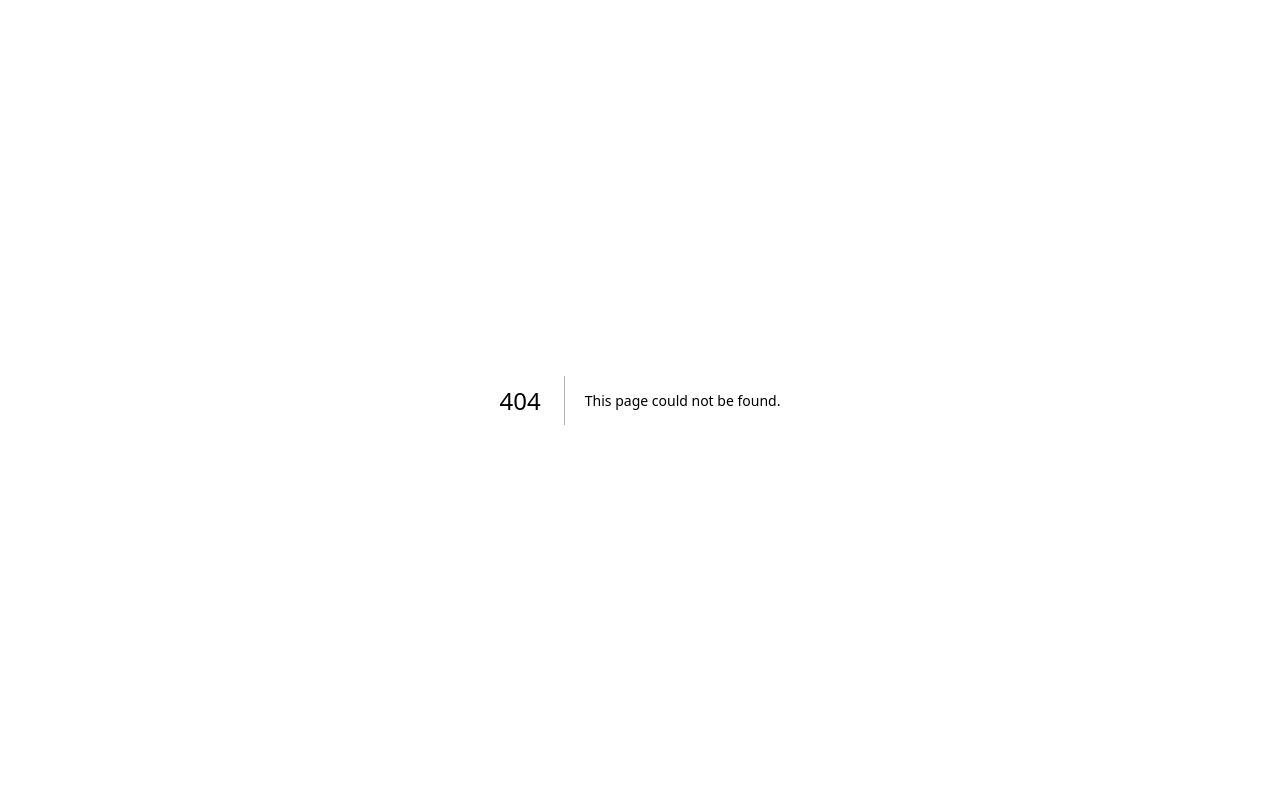
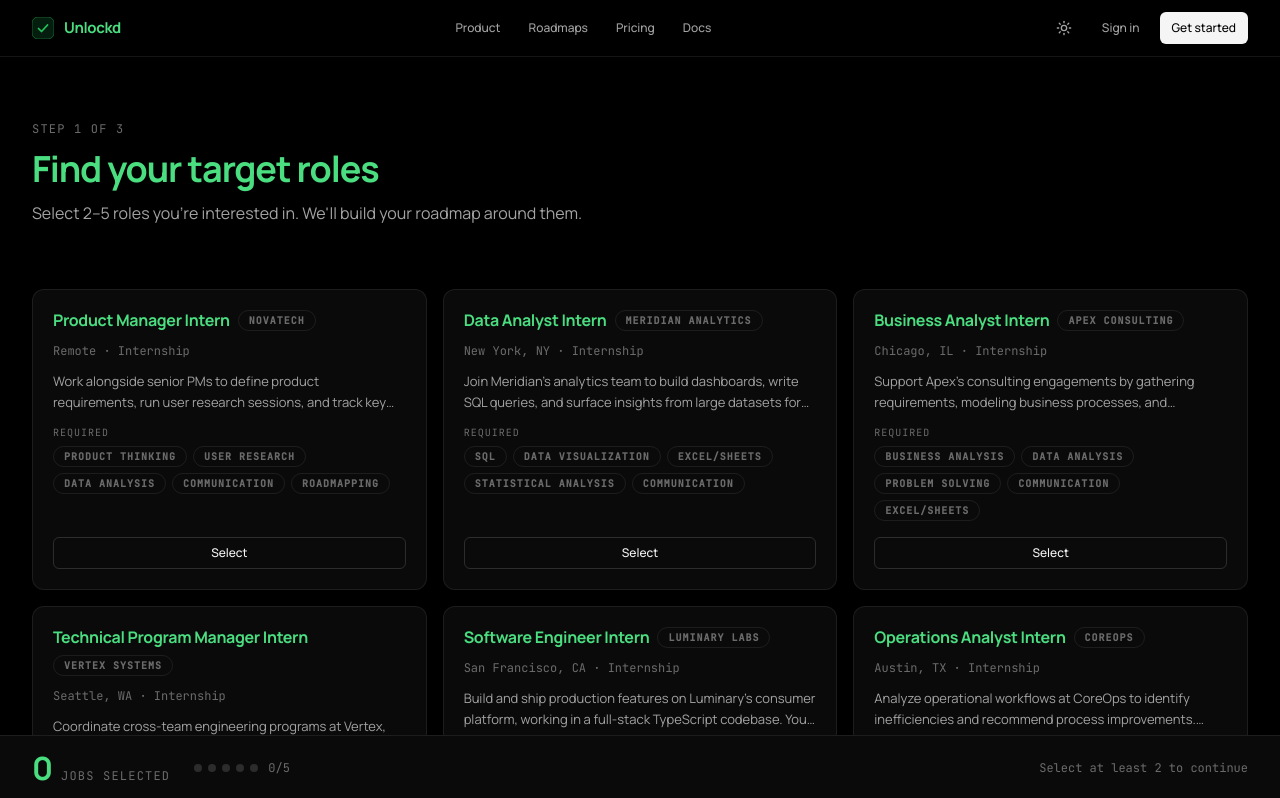
Before and after one commit to vishnu2007dev/Spartans, a Next.js app in the folder frontend/: page /jobs in a window 1280 px wide. Before the commit this address had no page. Shown: the top 798 px of the page. Built offline with nearby package versions, Linux system fonts and the light colour scheme.

Commit message:
feat: add job discovery page with selection logic, shadcn components, and green design system

```diff
--- /dev/null
+++ b/frontend/app/jobs/page.tsx
@@ -0,0 +1,118 @@
+"use client";
+
+import { useState } from "react";
+import { useRouter } from "next/navigation";
+import { Nav } from "@/components/landing/Nav";
+import { JobGrid } from "@/components/JobGrid";
+import { SelectionCounter } from "@/components/SelectionCounter";
+import { Button } from "@/components/ui/button";
+import { jobs } from "@/lib/jobs";
+import { useAppContext } from "@/lib/context";
+import type { SelectedJob } from "@/lib/types";
+
+const MIN = 2;
+const MAX = 5;
+
+export default function JobsPage() {
+  const router = useRouter();
+  const { setSelectedJobs } = useAppContext();
+  const [selectedIds, setSelectedIds] = useState<Set<string>>(new Set());
+
+  const maxReached = selectedIds.size >= MAX;
+
+  function handleToggle(id: string) {
+    setSelectedIds((prev) => {
+      const next = new Set(prev);
+      if (next.has(id)) {
+        next.delete(id);
+      } else if (next.size < MAX) {
+        next.add(id);
+      }
+      return next;
+    });
+  }
+
+  function handleAnalyze() {
+    const selected: SelectedJob[] = jobs
+      .filter((j) => selectedIds.has(j.id))
+      .map(({ title, company, description, requiredSkills }) => ({
+        title,
+        company,
+        description,
+        requiredSkills,
+      }));
+    setSelectedJobs(selected);
+    router.push("/analyze");
+  }
+
+  return (
+    <div style={{ backgroundColor: "var(--bg)", minHeight: "100vh" }}>
+      <Nav />
+
+      <main className="mx-auto max-w-[1280px] px-5 lg:px-8 pb-32">
+        {/* Page header */}
+        <div className="py-16">
+          <p
+            className="font-mono text-xs uppercase tracking-widest mb-3"
+            style={{ color: "var(--text-dim)" }}
+          >
+            Step 1 of 3
+          </p>
+          <h1
+            className="text-4xl font-bold tracking-tight mb-3"
+            style={{
+              color: "var(--heading)",
+              fontFamily: "var(--font-manrope)",
+              letterSpacing: "-0.03em",
+            }}
+          >
+            Find your target roles
+          </h1>
+          <p
+            className="text-base max-w-xl"
+            style={{ color: "var(--text-muted)" }}
+          >
+            Select 2–5 roles you&apos;re interested in. We&apos;ll build your roadmap around them.
+          </p>
+        </div>
+
+        {/* Max-reached banner */}
+        {maxReached && (
+          <div
+            className="mb-6 rounded-xl px-5 py-3 text-sm font-mono"
+            style={{
+              border: "1px solid var(--accent)",
+              backgroundColor: "var(--accent-soft)",
+              color: "var(--text-muted)",
+            }}
+          >
+            You&apos;ve selected the maximum of {MAX} roles.
+          </div>
+        )}
+
+        {/* Job grid */}
+        <JobGrid
+          jobs={jobs}
+          selectedIds={selectedIds}
+          onToggle={handleToggle}
+          maxReached={maxReached}
+        />
+
+        {/* CTA */}
+        <div className="mt-10 flex justify-center sm:justify-end">
+          <Button
+            size="lg"
+            disabled={selectedIds.size < MIN}
+            onClick={handleAnalyze}
+            className="w-full sm:w-auto"
+          >
+            Analyze My Readiness
+          </Button>
+        </div>
+      </main>
+
+      {/* Selection counter — sticky bottom */}
+      <SelectionCounter count={selectedIds.size} min={MIN} max={MAX} />
+    </div>
+  );
+}
--- /dev/null
+++ b/frontend/components/JobCard.tsx
@@ -0,0 +1,104 @@
+"use client";
+
+import { CheckCircle2 } from "lucide-react";
+import { Badge } from "@/components/ui/badge";
+import { Button } from "@/components/ui/button";
+import { cn } from "@/lib/utils";
+import type { Job } from "@/lib/types";
+
+interface JobCardProps {
+  job: Job;
+  selected: boolean;
+  onToggle: () => void;
+  disabled?: boolean;
+}
+
+export function JobCard({ job, selected, onToggle, disabled }: JobCardProps) {
+  return (
+    <div
+      className={cn(
+        "relative rounded-xl p-5 flex flex-col gap-3 transition-all",
+        selected
+          ? "border border-[var(--accent)]"
+          : disabled
+          ? "border border-[var(--border)] opacity-40 cursor-not-allowed"
+          : "border border-[var(--border)] hover:border-[var(--border-strong)]"
+      )}
+      style={{
+        backgroundColor: selected ? "var(--accent-soft)" : "var(--bg-elev)",
+      }}
+    >
+      {/* Selected checkmark */}
+      {selected && (
+        <CheckCircle2
+          className="absolute top-4 right-4 size-5"
+          style={{ color: "var(--accent)" }}
+          aria-hidden="true"
+        />
+      )}
+
+      {/* Top row: title + company */}
+      <div className="flex flex-wrap items-start gap-2 pr-7">
+        <span
+          className="font-bold text-base leading-tight"
+          style={{
+            color: "var(--heading)",
+            fontFamily: "var(--font-manrope)",
+            letterSpacing: "-0.02em",
+          }}
+        >
+          {job.title}
+        </span>
+        <Badge variant="mono">{job.company}</Badge>
+      </div>
+
+      {/* Location + type */}
+      <div
+        className="font-mono text-xs"
+        style={{ color: "var(--text-dim)" }}
+      >
+        {job.location} · {job.type}
+      </div>
+
+      {/* Description */}
+      <p
+        className="text-[13px] line-clamp-2 leading-relaxed"
+        style={{ color: "var(--text-muted)" }}
+      >
+        {job.description}
+      </p>
+
+      {/* Skills */}
+      <div className="flex flex-col gap-1.5">
+        <span
+          className="font-mono text-[10px] uppercase tracking-widest"
+          style={{ color: "var(--text-dim)" }}
+        >
+          Required
+        </span>
+        <div className="flex flex-wrap gap-1.5">
+          {job.requiredSkills.map((skill) => (
+            <Badge key={skill} variant="mono">
+              {skill}
+            </Badge>
+          ))}
+        </div>
+      </div>
+
+      {/* Toggle button */}
+      <div className="mt-auto pt-1">
+        <Button
+          variant={selected ? "accent" : disabled ? "ghost" : "outline"}
+          size="sm"
+          disabled={disabled}
+          aria-pressed={selected}
+          aria-label={`${selected ? "Deselect" : "Select"} ${job.title} at ${job.company}`}
+          onClick={disabled ? undefined : onToggle}
+          className="w-full"
+        >
+          {selected ? "Selected ✓" : "Select"}
+        </Button>
+      </div>
+    </div>
+  );
+}
--- /dev/null
+++ b/frontend/components/JobGrid.tsx
@@ -0,0 +1,25 @@
+import { JobCard } from "@/components/JobCard";
+import type { Job } from "@/lib/types";
+
+interface JobGridProps {
+  jobs: Job[];
+  selectedIds: Set<string>;
+  onToggle: (id: string) => void;
+  maxReached: boolean;
+}
+
+export function JobGrid({ jobs, selectedIds, onToggle, maxReached }: JobGridProps) {
+  return (
+    <div className="grid grid-cols-1 sm:grid-cols-2 lg:grid-cols-3 gap-4">
+      {jobs.map((job) => (
+        <JobCard
+          key={job.id}
+          job={job}
+          selected={selectedIds.has(job.id)}
+          onToggle={() => onToggle(job.id)}
+          disabled={maxReached && !selectedIds.has(job.id)}
+        />
+      ))}
+    </div>
+  );
+}
--- /dev/null
+++ b/frontend/components/SelectionCounter.tsx
@@ -0,0 +1,101 @@
+import { CheckCircle2 } from "lucide-react";
+
+interface SelectionCounterProps {
+  count: number;
+  min: number;
+  max: number;
+}
+
+export function SelectionCounter({ count, min, max }: SelectionCounterProps) {
+  const isReady = count >= min && count < max;
+  const isMax = count >= max;
+
+  // Progress dots
+  const dots = Array.from({ length: max }, (_, i) => i < count);
+
+  return (
+    <div
+      className="sticky bottom-0 z-40"
+      style={{
+        backgroundColor: "var(--bg-elev)",
+        borderTop: "1px solid var(--border)",
+      }}
+    >
+      <div className="mx-auto max-w-[1280px] px-5 lg:px-8 py-4 flex items-center gap-6 flex-wrap">
+        {/* Left: count */}
+        <div className="flex items-baseline gap-2">
+          <span
+            className="font-bold leading-none"
+            style={{
+              color: "var(--heading)",
+              fontFamily: "var(--font-manrope)",
+              fontSize: "32px",
+            }}
+          >
+            {count}
+          </span>
+          <span
+            className="font-mono text-xs uppercase tracking-widest"
+            style={{ color: "var(--text-dim)" }}
+          >
+            jobs selected
+          </span>
+        </div>
+
+        {/* Center: progress dots */}
+        <div className="flex items-center gap-1.5" aria-hidden="true">
+          {dots.map((filled, i) => (
+            <div
+              key={i}
+              className="rounded-full transition-all"
+              style={{
+                width: "8px",
+                height: "8px",
+                backgroundColor: filled ? "var(--accent)" : "var(--border-strong)",
+              }}
+            />
+          ))}
+          <span
+            className="font-mono text-xs ml-1"
+            style={{ color: "var(--text-dim)" }}
+          >
+            {count}/{max}
+          </span>
+        </div>
+
+        {/* Right: status */}
+        <div className="ml-auto flex items-center gap-1.5">
+          {isMax ? (
+            <span
+              className="font-mono text-xs"
+              style={{ color: "var(--text-dim)" }}
+            >
+              Maximum reached
+            </span>
+          ) : isReady ? (
+            <>
+              <CheckCircle2
+                className="size-4"
+                style={{ color: "var(--action)" }}
+                aria-hidden="true"
+              />
+              <span
+                className="font-mono text-xs"
+                style={{ color: "var(--action)" }}
+              >
+                Ready to analyze
+              </span>
+            </>
+          ) : (
+            <span
+              className="font-mono text-xs"
+              style={{ color: "var(--text-dim)" }}
+            >
+              Select at least {min} to continue
+            </span>
+          )}
+        </div>
+      </div>
+    </div>
+  );
+}
```
Also changed, not shown: 1 other file (tests, documents, lock files or other folders).
